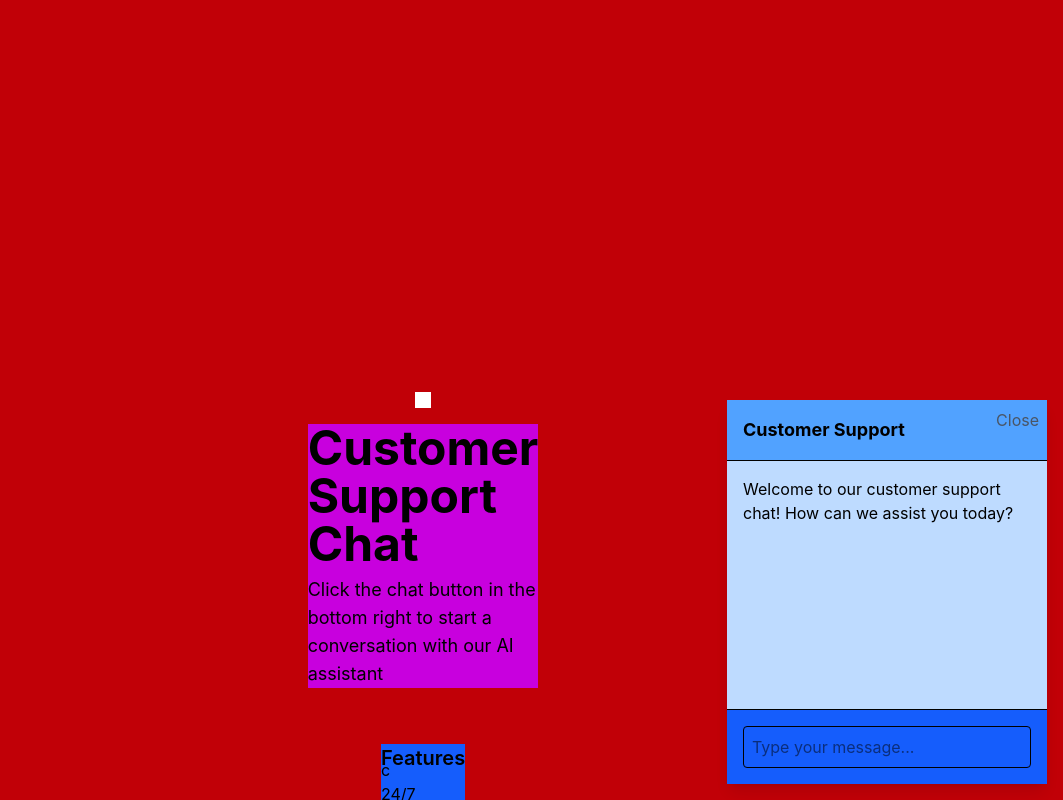
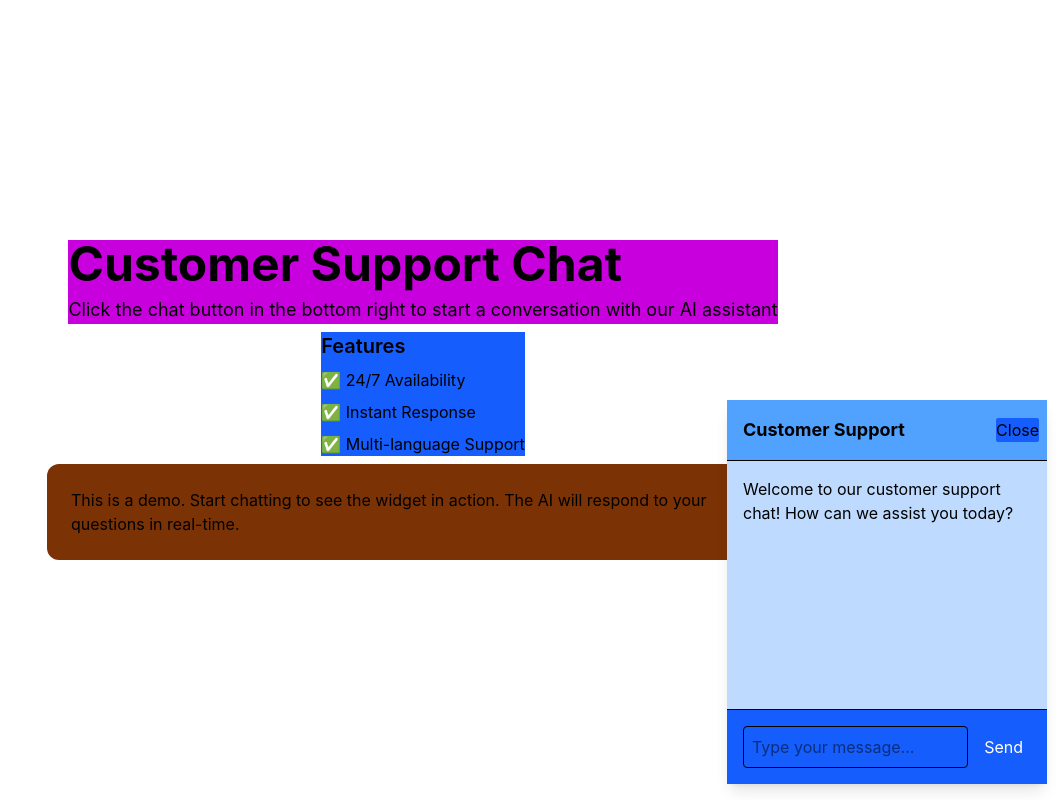
Before and after one commit to Herbert-C-byte/Simple-Chatbot, a React (Vite) app: page / in a window 1280 px wide. Both pictures are taken after a click on the button "Chat". Shown: the top 800 px of the page, without its empty margins (217-1280 px from the left). Built offline with nearby package versions, Linux system fonts and the light colour scheme.

Commit message:
Added the .map for the messages in the chat

```diff
--- a/src/App.jsx
+++ b/src/App.jsx
@@ -1,29 +1,41 @@
-import { useState } from 'react'
+import { useState } from "react";
 
 function App() {
   const [ischatOpen, setIsChatOpen] = useState(false);
-  const [inputValue, setInputValue] = useState('');
+  const [inputValue, setInputValue] = useState("");
   const [messages, setMessages] = useState([]);
+  const handleSend = () => {
+    if (inputValue === "") {
+      return;
+    } else {
+      setMessages([...messages, { role: "user", content: inputValue }]);
+      setInputValue("");
+    }
+  };
 
   return (
     <>
-      <main className="h-screen w-screen bg-red-700 flex flex-col items-center justify-center">
-        <div className=" bg-white size-4 p-2 flex flex-col items-center gap-2">
-          <div className="flex flex-col gap-2 m-6 bg-fuchsia-600">
+      <main className="h-screen w-screen bg-[linear-gradient(to_right, rgba(247,247,247,1)_0%,rgba(240,240,250,0.2)_50%,rgba(247,247,247,1)_100%)] flex flex-col items-center justify-center">
+        <div className=" bg-white p-2 flex flex-col items-center gap-2 max-w-3xl w-full">
+          <div className="flex flex-col gap-2 bg-fuchsia-600">
             <h1 className="font-bold text-5xl ">Customer Support Chat</h1>
-            <p className="text-lg font-normal">Click the chat button in the bottom right to start a conversation with our AI assistant</p>
+            <p className="text-lg font-normal">
+              Click the chat button in the bottom right to start a conversation
+              with our AI assistant
+            </p>
           </div>
-          <div className="flex flex-col gap-2 m-6 bg-blue-600">
-            <h2 className="text-xl font-semibold h-1.5">Features</h2>
-            <ul>
-              <span>c</span><li>24/7 Availability</li>
-              <span>c</span><li>Instant Response</li>
-              <span>c</span><li>Multi-language Support</li>
+          <div className="flex flex-col gap-2 bg-blue-600">
+            <h2 className="text-xl font-semibold">Features</h2>
+            <ul className="flex flex-col gap-2">
+              <li className="flex items-center gap-2">✅ 24/7 Availability</li>
+              <li className="flex items-center gap-2">✅ Instant Response</li>
+              <li className="flex items-center gap-2">✅ Multi-language Support</li>
             </ul>
           </div>
-          <div className="pt-8 pb-8 rounded-xl bg-amber-900">
+          <div className="p-6 rounded-xl bg-amber-900">
             <p>
-              This is a demo. Start chatting to see the widget in action. The AI will respond to your questions in real-time.
+              This is a demo. Start chatting to see the widget in action. The AI
+              will respond to your questions in real-time.
             </p>
           </div>
         </div>
@@ -41,26 +53,49 @@ function App() {
         <div className="fixed bottom-4 right-4 w-80 h-96 bg-white rounded-lg shadow-lg flex flex-col">
           <div className="p-4 border-b bg-blue-400 flex items-center justify-between relative">
             <h3 className="font-bold text-lg">Customer Support</h3>
-            <button className='absolute top-2 right-2 text-gray-600 hover:text-gray-800' onClick={() => setIsChatOpen(false)}>
+            <button
+              className="absolute right-2 rounded-xs bg-blue-600 text-black hover:text-gray-800"
+              onClick={() => setIsChatOpen(false)}
+            >
               Close
             </button>
           </div>
           <div className="flex-1 p-4 overflow-y-auto bg-blue-200">
-            <p>Welcome to our customer support chat! How can we assist you today?</p>
+            {!messages.length && (
+              <p>
+                Welcome to our customer support chat! How can we assist you
+                today?
+              </p>
+            )}
+            {messages.map((messages, index) => (
+              <div
+                key={index}
+                className={`mb-2 p-2 rounded ${messages.role === "user" ? "bg-blue-600 text-white self-end" : "bg-gray-300 text-gray-800 self-start"}`}
+              >
+                {messages.content}
+              </div>
+            ))}
           </div>
-          <div className="p-4 border-t bg-blue-600">
+          <div className="p-4 border-t bg-blue-600 flex items-center gap-2">
             <input
               type="text"
               value={inputValue}
               onChange={(e) => setInputValue(e.target.value)}
+              onKeyDown={(e) => e.key === "Enter" && handleSend()}
               placeholder="Type your message..."
               className="w-full p-2 border rounded"
             />
+            <button
+              className="bg-blue-600 text-white p-2 rounded hover:bg-blue-700"
+              onClick={handleSend}
+            >
+              Send
+            </button>
           </div>
         </div>
       )}
     </>
-  )
+  );
 }
 
-export default App
+export default App;
```
